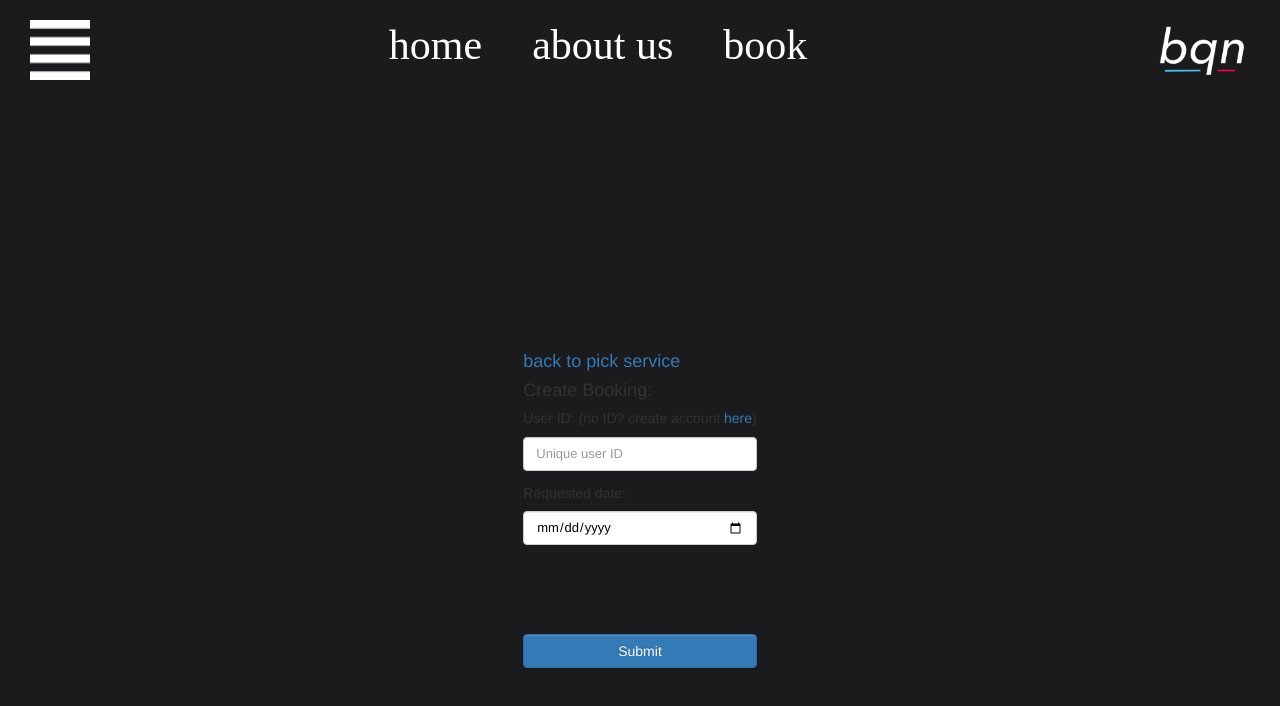
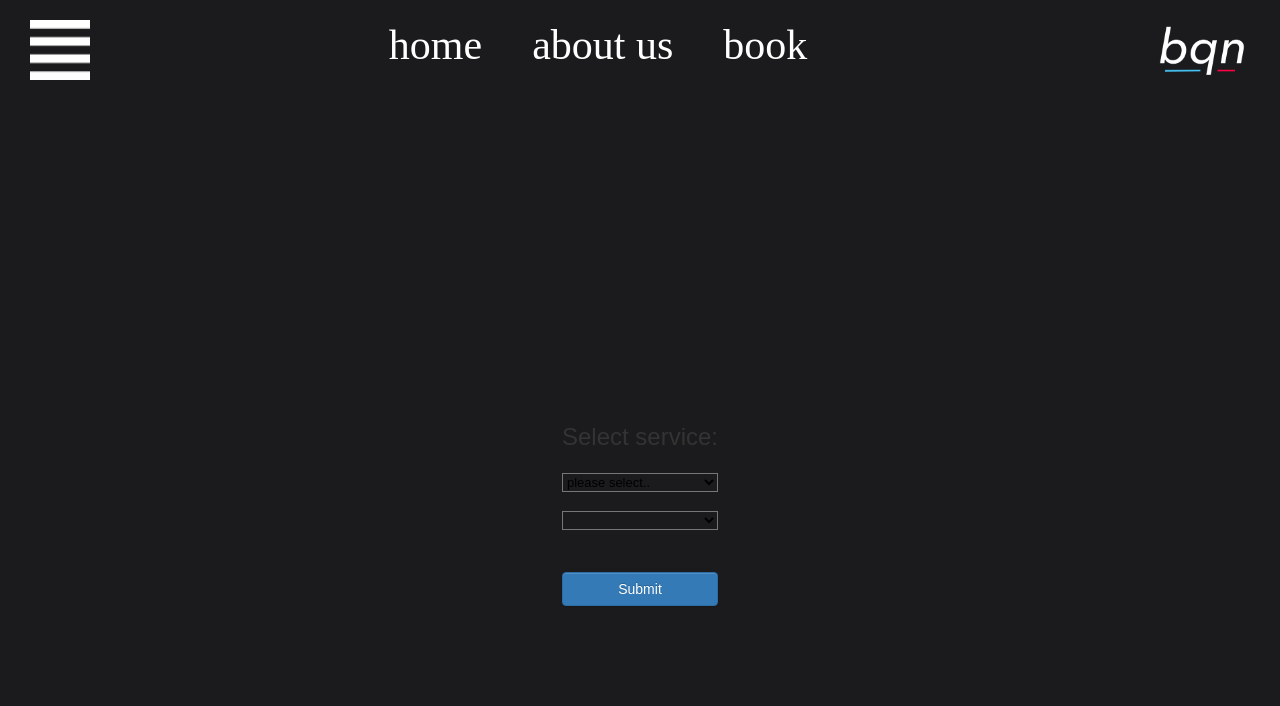
Before and after one commit to RMIT-SEPT/majorproject-9-mon-1530-3, a React (Create React App) app in the folder FrontEnd/: page /book in a window 1280 px wide. Shown: the top 706 px of the page. Built offline with nearby package versions, Linux system fonts and the light colour scheme.

Commit message:
create booking updated and font-family

```diff
--- a/FrontEnd/src/App.css
+++ b/FrontEnd/src/App.css
@@ -28,6 +28,7 @@
 
 * {
   background: #1B1B1D;
+  font-family: 'Avenir Next', 'Arial', sans-serif;
 }
 
 @keyframes App-logo-spin {
--- a/FrontEnd/src/components/CreateBooking.js
+++ b/FrontEnd/src/components/CreateBooking.js
@@ -123,30 +123,22 @@ export class CreateBooking extends Component {
         const formStyle = {color:'black', fontSize:'small',width:'100%'};
         return (
             <div>
-            <div id = 'booking'>
+                <div id = 'booking'>
+                <h3>Select service:</h3>
+                <form onSubmit={this.onSubmit}>
+                <select id='selectService' onChange={this.getStaff} defaultValue='Please select..' style={formStyle} >
+                <option style={formStyle}>please select..</option>
+                </select>
+                <br/>
+                <select id ='staffSelect' style={formStyle} defaultValue="">
+                    {this.state.staff}
+                </select>
+                <br/>
+                <br/>
+               <input className = "btn btn-primary btn-block mt-4" type = "submit"></input>
+                 </form>
 
-                <h4> <a href = "/CreateBooking_Service">back to pick service</a> </h4>
-
-                <h4>Create Booking:</h4>
-                <div className = "form">
-                <form onSubmit={this.onSubmit}>
-                <div className = "form-group"><h5>User ID: (no ID? create account<a href="/Register"> here</a>)</h5>
-                    <input style={formStyle} type = "number" className = "form-control form-control-lg "
-                        placeholder = "Unique user ID" name = "customerID" value = {this.state.customerID}  onChange = {this.onChange} />
-                </div>
-                <div className = "form-group"><h5>Requested date:</h5>
-                    <input style={formStyle} type = "date" className = "form-control form-control-lg " min={this.props.today}
-                        placeholder = "Requested booking date" name = "date" value = {this.state.date} onChange = {this.onChange}/>
-                   <br/>
-                   <div style={{width:'100%'}}>
-                        <div style={{float:"left"}}>{this.state.timeSlots.slice(0,this.state.timeSlots.length/2)}</div>
-                        <div style={{float:"right"}}>{this.state.timeSlots.slice(this.state.timeSlots.length/2,this.state.timeSlots.length)}</div>
-                   </div>
-                </div><br/>
-                <input className = "btn btn-primary btn-block mt-4" type = "submit"></input>
-                </form>
-                </div>
-                </div>
+                  </div>
             </div>
         )
     }
--- a/FrontEnd/src/components/signUpPage.jsx
+++ b/FrontEnd/src/components/signUpPage.jsx
@@ -25,7 +25,7 @@ class Register extends Component {
   async onSubmit(event){
       event.preventDefault();
 
-      if (this.state.userType == "admin"){
+      if (this.state.userType === "admin"){
           console.log("ADMIN!!!")
           this.state.userType = "employee"
           this.state.admin = true
@@ -41,7 +41,7 @@ class Register extends Component {
       }
 
       let valid = await signUp(user, this.state.userType)
-      if (valid == "username"){
+      if (valid === "username"){
           alert("Error: User already exists with that username")
       } else{
           window.location.href = '/login';
```
